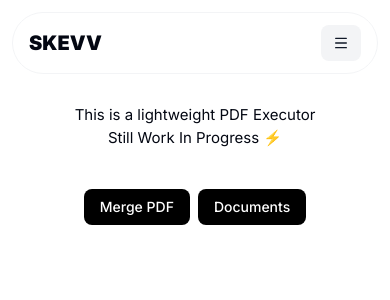
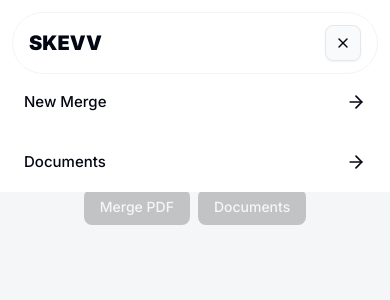
Before and after one commit to olhkyle/skevv, a Next.js app: page / in a window 390 px wide. Both pictures are taken after a click on the button 341 px from the left and 43 px from the top of the page. Shown: the top 300 px of the page. Built offline with nearby package versions, Linux system fonts and the light colour scheme.

Commit message:
ui : develop `SideNav` ui

```diff
--- a/src/components/layout/Nav.tsx
+++ b/src/components/layout/Nav.tsx
@@ -1,19 +1,57 @@
+'use client';
+
 import Link from 'next/link';
-import { Menu } from 'lucide-react';
+import React from 'react';
+import { ArrowRightIcon, Menu, X } from 'lucide-react';
 import { Button } from '../ui';
 import route from '@/constant/route';
+import { MotionBlock } from '../common';
 
 export default function Nav() {
+	const [isSideNavOpen, setIsSideNavOpen] = React.useState(false);
+	const toggle = () => setIsSideNavOpen(isSideNavOpen => !isSideNavOpen);
+
 	return (
-		<nav className="fixed top-3 left-[50%] flex min-h-[60px] px-4 py-3 w-[calc(100%-2*var(--global-layout-padding))] items-center justify-between border-[1px] border-muted bg-white rounded-full backdrop-blur-lg z-40 translate-x-[-50%] md:hidden">
-			<div className="flex justify-between items-center flex-1">
-				<h1 className="text-xl font-black">
-					<Link href={route.SERVICE.ROOT}>SKEVV</Link>
-				</h1>
-				<Button type="button" variant="secondary">
-					<Menu />
-				</Button>
+		<>
+			<nav id="layout-nav" className={`fixed flex justify-center w-full pt-3 px-3 bg-white backdrop-blur-lg z-40 md:hidden`}>
+				<div className="flex justify-between items-center flex-1 w-full px-4 py-3 min-h-[var(--global-layout-nav-height)] h-[var(--layout-nav-height)] border-[1px] border-muted rounded-full">
+					<h1 className="text-xl font-black">
+						<Link href={route.SERVICE.ROOT}>SKEVV</Link>
+					</h1>
+					<Button type="button" size="icon-md" variant="outline" onClick={toggle}>
+						{isSideNavOpen ? <X /> : <Menu />}
+					</Button>
+				</div>
+			</nav>
+
+			<div
+				id="layout-side-navigation"
+				className={`fixed top-[calc(var(--global-layout-padding)+var(--global-layout-nav-height))] left-0 right-0 flex flex-col ${
+					isSideNavOpen ? 'max-h-[100%]' : 'max-h-0'
+				} px-3 w-full bg-white z-20 overflow-hidden transition-[max-height] duration-200 ease-[cubic-bezier(0.22, 1, 0.36, 1)] md:hidden`}>
+				<MotionBlock onClick={toggle} className="rounded-lg">
+					<Link
+						href={route.SERVICE.WRITE}
+						className="flex justify-between items-center px-3 w-full min-h-[60px] rounded-lg font-medium cursor-pointer active:bg-gray-50 ">
+						<span>New Merge</span>
+						<ArrowRightIcon size={20} />
+					</Link>
+				</MotionBlock>
+				<MotionBlock onClick={toggle} className="rounded-lg">
+					<Link
+						href={route.SERVICE.DOCUMENTS}
+						className="flex justify-between items-center px-3 w-full min-h-[60px] font-medium rounded-lg cursor-pointer active:bg-gray-50">
+						Documents
+						<ArrowRightIcon size={20} />
+					</Link>
+				</MotionBlock>
 			</div>
-		</nav>
+			<div
+				id="layout-overlay"
+				onClick={toggle}
+				className={`fixed top-0 ${isSideNavOpen ? 'left-0' : 'slide-out-to-bottom-full'} right-0 bottom-0 h-full bg-muted ${
+					isSideNavOpen ? 'opacity-80' : 'opacity-0'
+				} z-10 transition-all duration-300 ease-[cubic-bezier(0.22, 1, 0.36, 1)]`}></div>
+		</>
 	);
 }
--- a/src/components/layout/ServiceNav.tsx
+++ b/src/components/layout/ServiceNav.tsx
@@ -16,11 +16,11 @@ export default function ServiceNav() {
 			</div>
 			<div className="flex items-center gap-2">
 				<Button type="button" variant="outline" size="icon-lg" className="w-32">
-					<SaveIcon />
+					<SaveIcon size={21} />
 					Save Draft
 				</Button>
 				<Button type="button" variant="secondary" size="icon-lg" className="w-32">
-					<ScreenShareIcon />
+					<ScreenShareIcon size={21} />
 					Preview
 				</Button>
 			</div>
```
